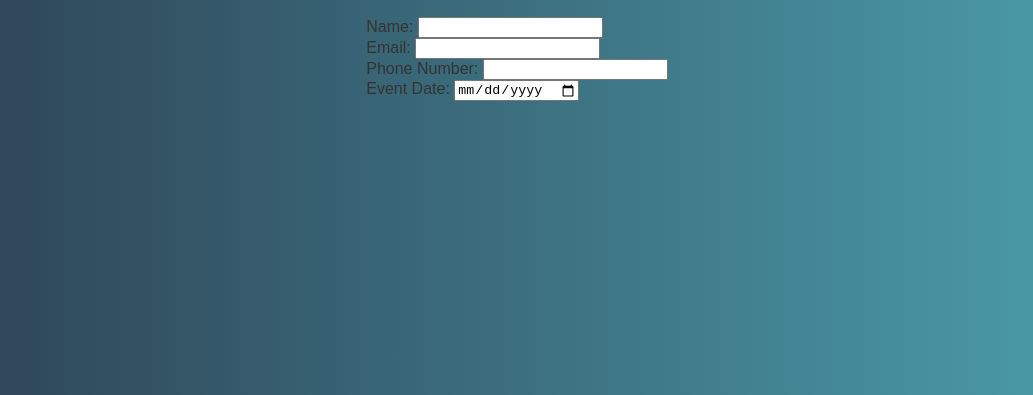
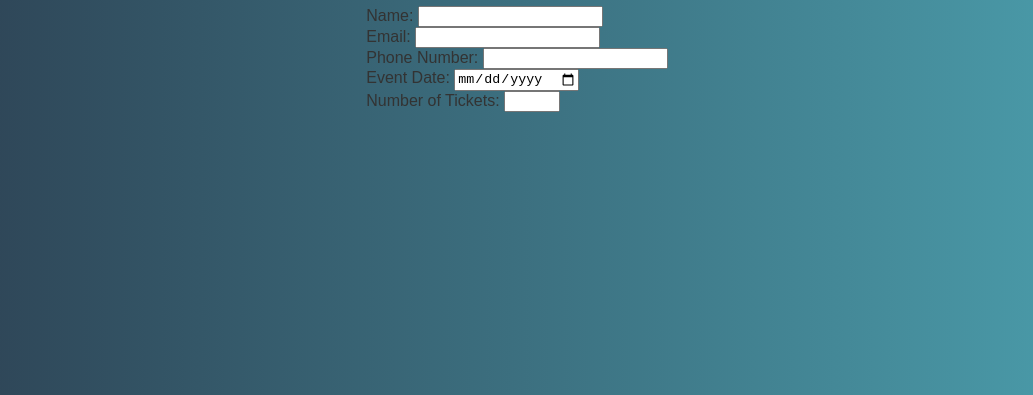
Before and after one commit to aubert-gloire/Group26_Event_registration, a plain HTML site: page index.html in a window 1280 px wide. Shown: the part 405-800 px from the top of the page, without its empty margins (123-1156 px from the left). Drawn offline with Linux system fonts and the light colour scheme.

Commit message:
Added tickets input

```diff
--- a/index.html
+++ b/index.html
@@ -43,6 +43,11 @@
   <input type="date" id="eventDate" name="eventDate" required>
   <div class="error" id="dateError"></div>
 </div>
+<div class="form-group">
+  <label for="tickets">Number of Tickets:</label>
+  <input type="number" id="tickets" name="tickets" required min="1" max="10">
+  <div class="error" id="ticketsError"></div>
+</div>
 
 
   </form>
```
